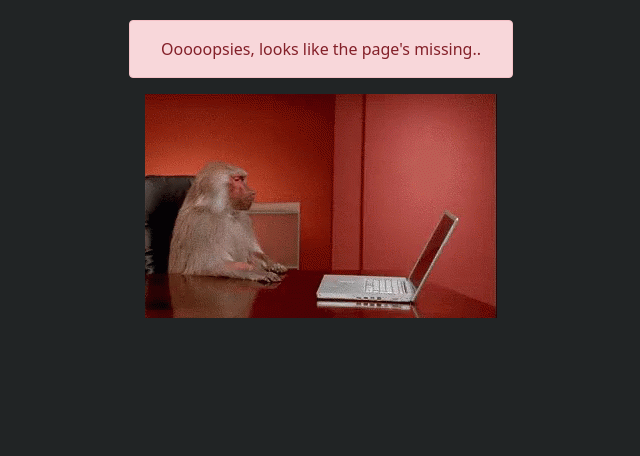
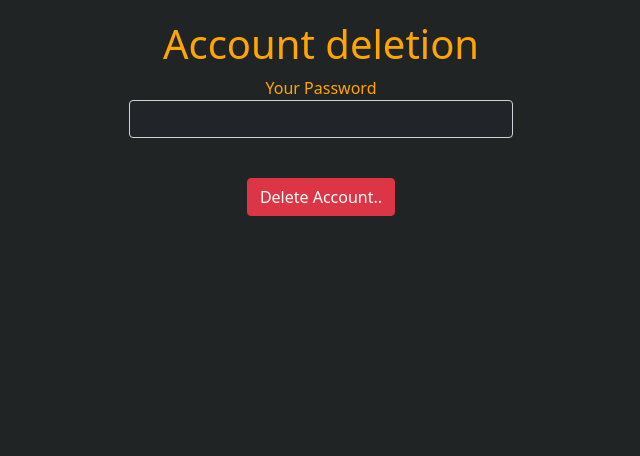
Before and after one commit to Dimly82/web-project, a Flask app: page /account/delete in a window 1280 px wide. Shown: the part 64-520 px from the top of the page, without its empty margins (319-959 px from the left). Run offline with Flask 2, Linux system fonts and the light colour scheme; a user stored in the database is signed in.

Commit message:
account deletion

```diff
--- /dev/null
+++ b/data/delete_form.py
@@ -0,0 +1,9 @@
+from flask_wtf import FlaskForm
+from wtforms import PasswordField, SubmitField, IntegerField
+from wtforms.validators import DataRequired
+
+
+class DeleteForm(FlaskForm):
+    id = IntegerField()
+    password = PasswordField('Your Password', validators=[DataRequired()])
+    submit = SubmitField('Delete Account..')
--- a/main.py
+++ b/main.py
@@ -11,6 +11,7 @@ from flask_login import login_user, LoginManager, login_required, logout_user
 from data import db_session
 from data.__all_models import *
 from data.db_session import create_session
+from data.delete_form import DeleteForm
 from data.edit_form import EditForm
 from data.login_form import LoginForm
 from data.register_form import RegisterForm
@@ -173,6 +174,27 @@ def edit_account():
     return render_template("edit_account.html", form=form)
 
 
+@app.route("/account/delete", methods=["POST", "GET"])
+@login_required
+def account_delete():
+    if request.method == "POST" and request.form.get('player'):
+        return redirect(f"/search/{request.form.get('player').replace('#', '-')}")
+    form = DeleteForm()
+    if form.validate_on_submit():
+        db_sess = db_session.create_session()
+        user = db_sess.query(User).get(form.id.data)
+        print(11)
+        if user.check_password(form.password.data):
+            db_sess.delete(user)
+            db_sess.commit()
+            logout_user()
+            return redirect("/")
+        else:
+            return render_template("delete.html", form=form,
+                                   message="Wrong password")
+    return render_template("delete.html", form=form)
+
+
 @app.route("/wiki", methods=["POST", "GET"])
 def wiki():
     if request.method == "POST" and request.form.get('player'):
--- a/templates/account_page.html
+++ b/templates/account_page.html
@@ -10,6 +10,7 @@
     <h3>Your email: {{ current_user.email }}</h3><br>
     <h3>Your BattleTag: <a href="/search/{{ current_user.battle_tag.replace('#', '-') }}">{{ current_user.battle_tag }}</a></h3><br>
     <img src="{{ current_user.avatar }}" alt="User Image"><br>
-    <a type="button" class="btn" style="background-color: orange;" href="/account/edit">Edit Account</a>
+    <a type="button" class="btn" style="background-color: orange;" href="/account/edit">Edit Account</a><br>
+    <a type="button" class="btn btn-danger" href="/account/delete">Delete Account</a>
 </div>
 {% endblock %}
--- /dev/null
+++ b/templates/delete.html
@@ -0,0 +1,25 @@
+{% extends "base.html" %}
+
+{% block import %}
+    <title>Account deletion</title>
+{% endblock %}
+
+{% block content %}
+    <form class="centre-div" action="" method="post">
+        {{ form.hidden_tag() }}
+        <h1>Account deletion</h1>
+        {{ form.id(value=current_user.id, type="hidden") }}
+        <p>
+            {{ form.password.label }}<br>
+            {{ form.password(class="form-control bg-dark", style="color: orange;", type="password") }}<br>
+            {% for error in form.password.errors %}
+            <p class="alert alert-danger" role="alert">
+                {{ error }}
+            </p>
+            {% endfor %}
+        {% if message %}
+            <p class="alert alert-danger" role="alert">{{ message }}</p>
+        {% endif %}
+        <p>{{ form.submit(type="submit", class="btn btn-danger") }}</p>
+    </form>
+{% endblock %}
--- a/templates/login.html
+++ b/templates/login.html
@@ -25,7 +25,7 @@
                         {{ error }}
                     </div>
                 {% endfor %}
-            <p>{{ form.remember_me() }} {{ form.remember_me.label }}</p>
+            <p>{{ form.remember_me(class="form-check-input") }} {{ form.remember_me.label }}</p>
             <p>{{ form.submit(type="submit", class="btn", style="background-color: orange;") }}</p>
             {% if message %}
                 <p class="alert alert-danger" role="alert">{{message}}</p>
```
Also changed, not shown: db/users.sqlite.
